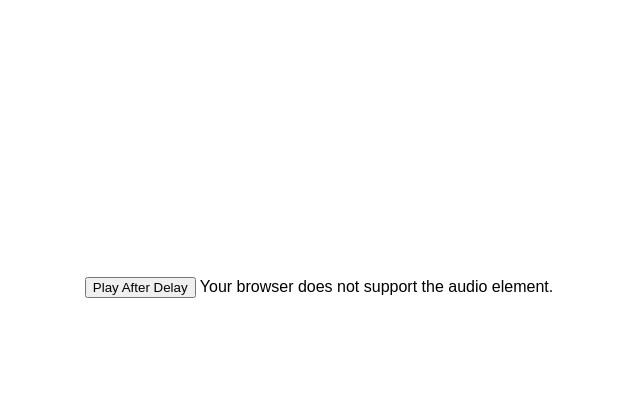
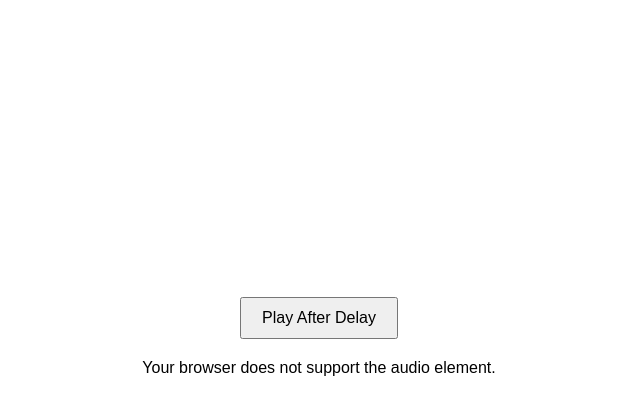
Before and after one commit to eservicesmoigovkuw-moiverification/this-valentine-for-my-jaan, a website: page index.html in a window 1280 px wide. Shown: the part 314-728 px from the top of the page, without its empty margins (321-961 px from the left). Drawn offline with nearby package versions, Linux system fonts and the light colour scheme.

Commit message:
Update index.html

```diff
--- a/index.html
+++ b/index.html
@@ -15,6 +15,16 @@
       #audio {
           display: FLEX;
       }
+
+
+    button {
+        display: block;
+        margin: 20px auto;
+        padding: 10px 20px;
+        font-size: 16px;
+        visibility: visible; /* Ensure button is visible */
+    }
+
   </style>
 
   </head>
```
